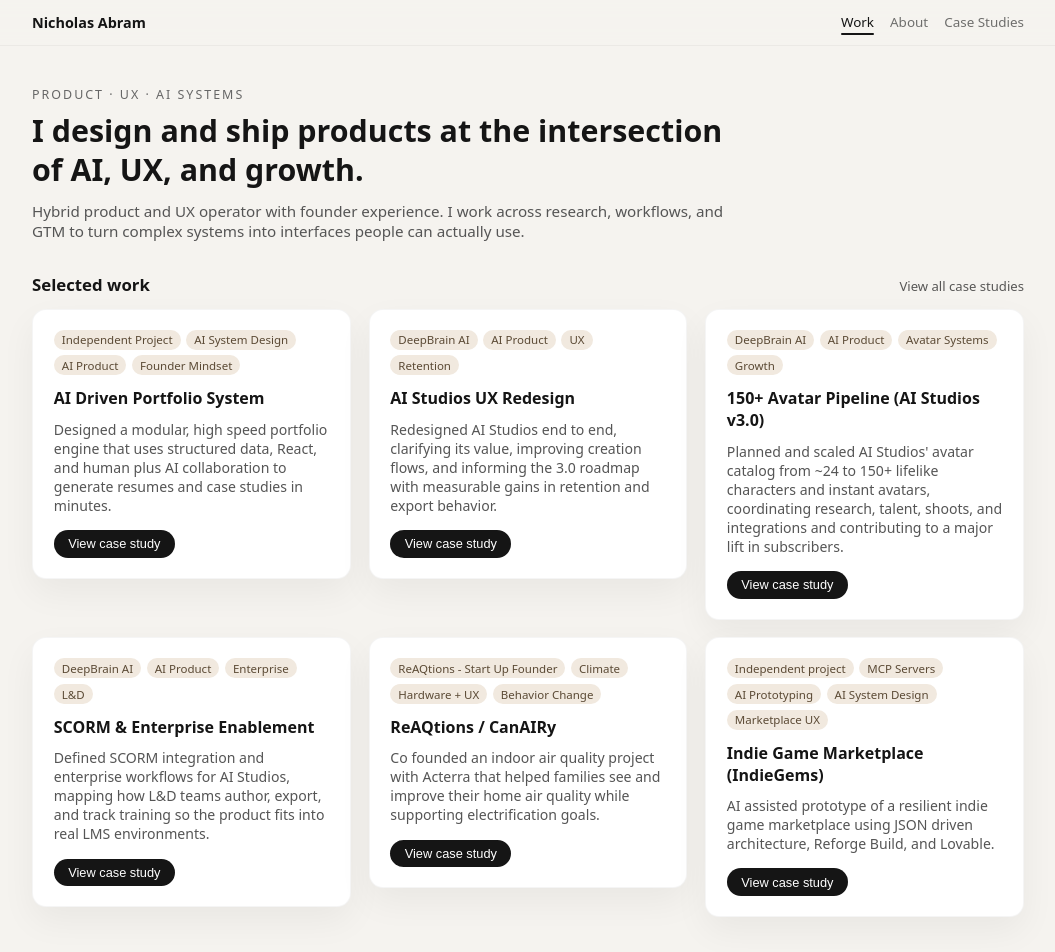
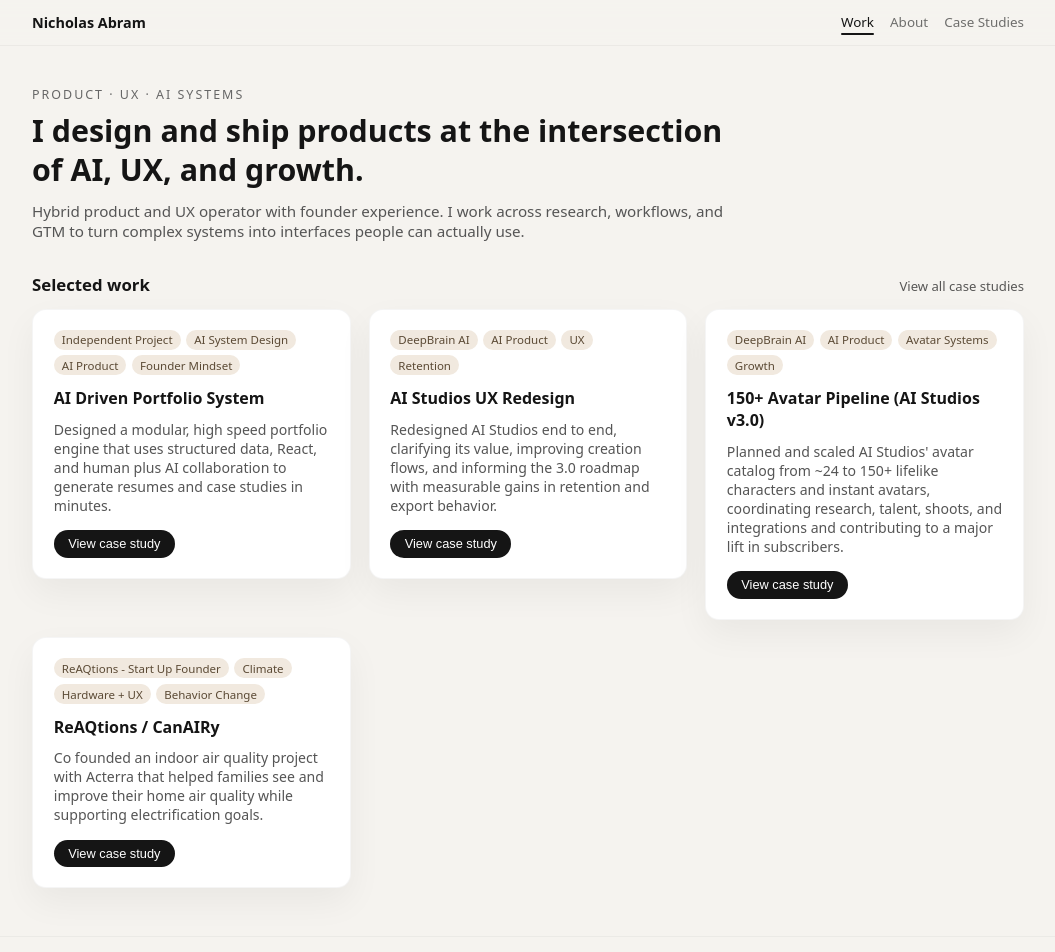
Before and after one commit to nabram/nick-portfolio, a React (Vite) app: page / in a window 1280 px wide. Shown: the top 952 px of the page, without its empty margins (112-1167 px from the left). Built offline with nearby package versions, Linux system fonts and the light colour scheme.

Commit message:
Minor edits to copy

```diff
--- a/src/components/cards/ProjectTileNicheMarketing.jsx
+++ b/src/components/cards/ProjectTileNicheMarketing.jsx
@@ -4,11 +4,12 @@
   return (
     <article className="proj-card">
       <div className="proj-tag-row">
+        <span className="proj-tag">Niche Marketing</span>
         <span className="proj-tag">UX</span>
         <span className="proj-tag">Web</span>
         <span className="proj-tag">Courses</span>
       </div>
-      <h3 className="proj-title">Niche Marketing – small business UX</h3>
+      <h3 className="proj-title">Niche Marketing – Small Business UX</h3>
       <p className="proj-summary">
         Designed and optimized marketing sites, storefronts, and a 300+ page small
         business curriculum, helping clients improve clarity and revenue.
--- a/src/pages/Home.jsx
+++ b/src/pages/Home.jsx
@@ -2,10 +2,8 @@
 
 import { Link } from "react-router-dom";
 import { ProjectTileAIStudios } from "../components/cards/ProjectTileAIStudios";
-import { ProjectTileIndieMarketplace } from "../components/cards/ProjectTileIndieMarketplace";
 import { ProjectTileReAQtions } from "../components/cards/ProjectTileReAQtions";
 import { ProjectTileAvatars } from "../components/cards/ProjectTileAvatars";
-import { ProjectTileSCORM } from "../components/cards/ProjectTileSCORM";
 import { ProjectTileAIProductivitySystem } from "../components/cards/ProjectTileAIProductivitySystem";
 
 
@@ -50,14 +48,8 @@
           <Link to="/case-studies/avatar-pipeline">
             <ProjectTileAvatars />
           </Link>
-          <Link to="/case-studies/scorm-enterprise">
-            <ProjectTileSCORM />
-          </Link>
           <Link to="/case-studies/reaqtions">
             <ProjectTileReAQtions />
-          </Link>
-        <Link to="/case-studies/indie-game-marketplace">
-            <ProjectTileIndieMarketplace />
           </Link>
         </div>
       </section>
```
